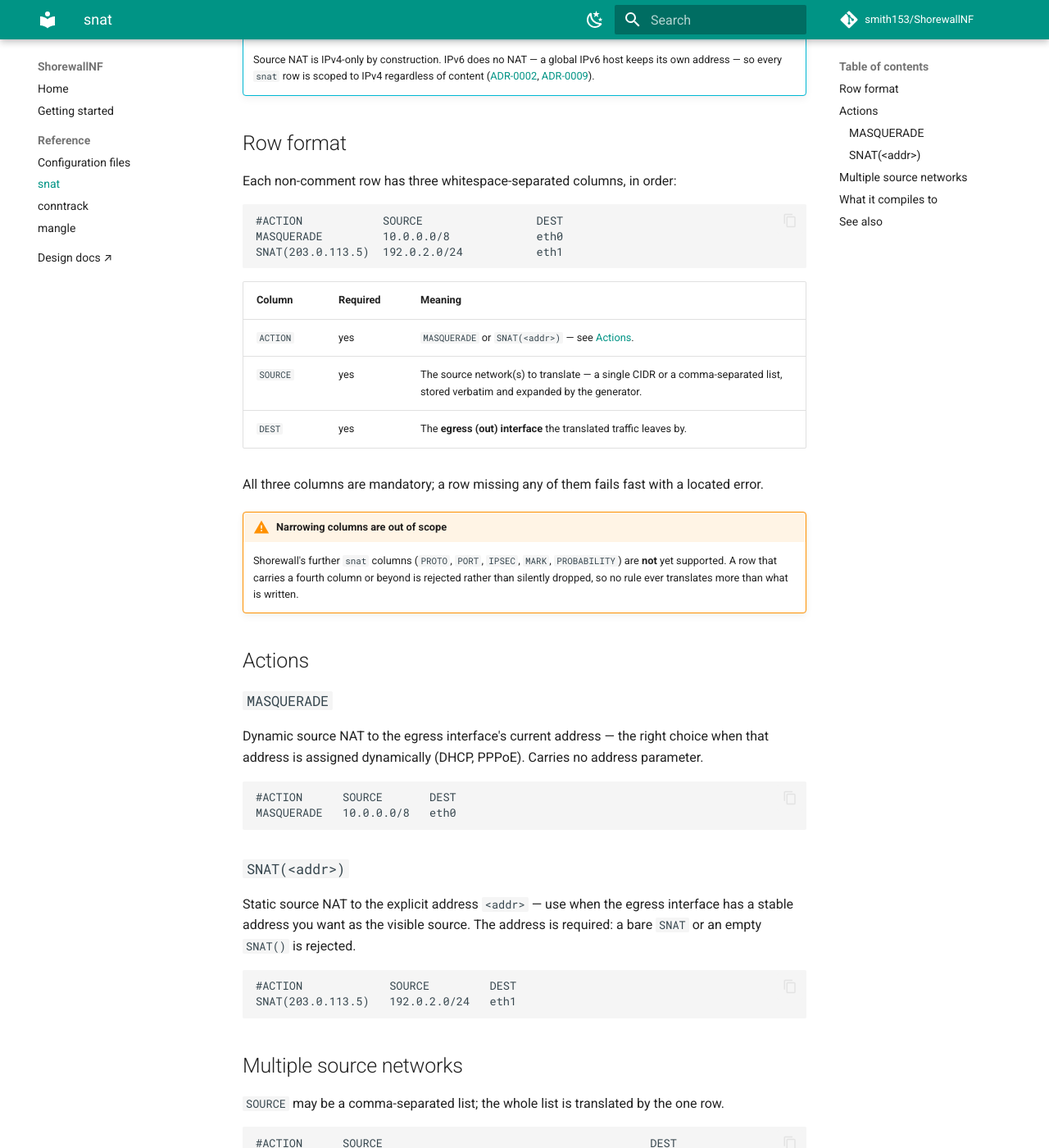
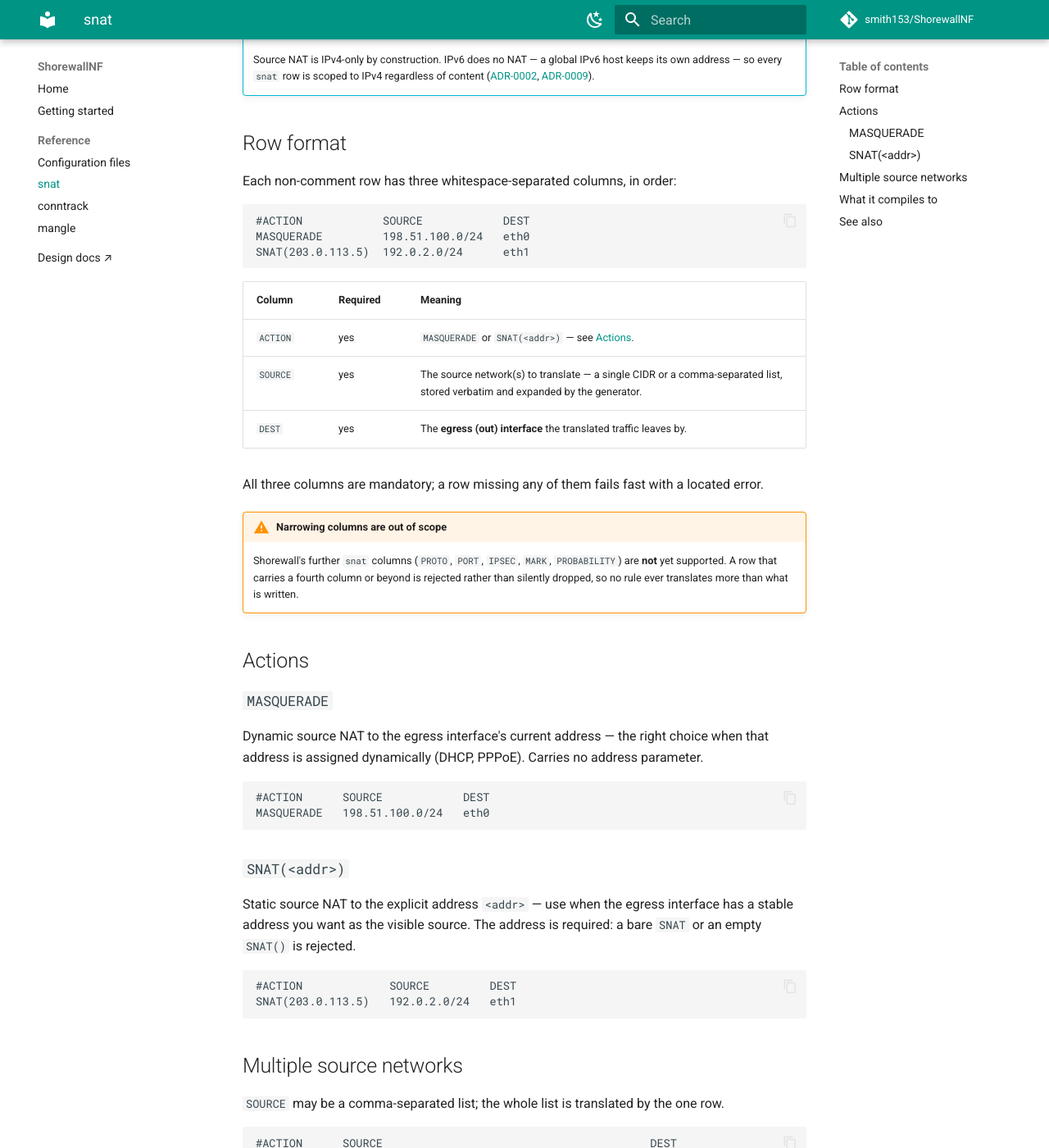
Before and after one commit to smith153/ShorewallNF, an MkDocs documentation site: the page built from docs/reference/snat.md, in a window 1280 px wide and 1400 px high, scrolled down 264 px. Shown: the whole window at 82% size. Built offline with MkDocs 1.6.1 and Material for MkDocs 9.7.7, drawn with Linux system fonts in a browser that asks for light colours; comment, search, counter and statistics services are not loaded; some of the changed text lies outside the part shown.

Commit message:
docs(reference): use RFC 5737 ranges in snat examples
MASQUERADE examples used 10.0.0.0/8 (RFC 1918); switch to 198.51.100.0/24
so every snat example is an RFC 5737 documentation range, per the task AC.

````diff
--- a/docs/reference/snat.md
+++ b/docs/reference/snat.md
@@ -16,9 +16,9 @@ to a fixed address (`SNAT`). It is the counterpart to the `DNAT` port-forwards i
 Each non-comment row has three whitespace-separated columns, in order:
 
 ```
-#ACTION            SOURCE                 DEST
-MASQUERADE         10.0.0.0/8             eth0
-SNAT(203.0.113.5)  192.0.2.0/24           eth1
+#ACTION            SOURCE            DEST
+MASQUERADE         198.51.100.0/24   eth0
+SNAT(203.0.113.5)  192.0.2.0/24      eth1
 ```
 
 | Column | Required | Meaning |
@@ -42,8 +42,8 @@ Dynamic source NAT to the egress interface's current address — the right choic
 address is assigned dynamically (DHCP, PPPoE). Carries no address parameter.
 
 ```
-#ACTION      SOURCE       DEST
-MASQUERADE   10.0.0.0/8   eth0
+#ACTION      SOURCE            DEST
+MASQUERADE   198.51.100.0/24   eth0
 ```
 
 ### `SNAT(<addr>)`
@@ -63,7 +63,7 @@ SNAT(203.0.113.5)   192.0.2.0/24   eth1
 
 ```
 #ACTION      SOURCE                                        DEST
-MASQUERADE   10.0.0.0/8,192.0.2.0/24,203.0.113.0/24        eth0
+MASQUERADE   198.51.100.0/24,192.0.2.0/24,203.0.113.0/24   eth0
 ```
 
 ## What it compiles to
````
